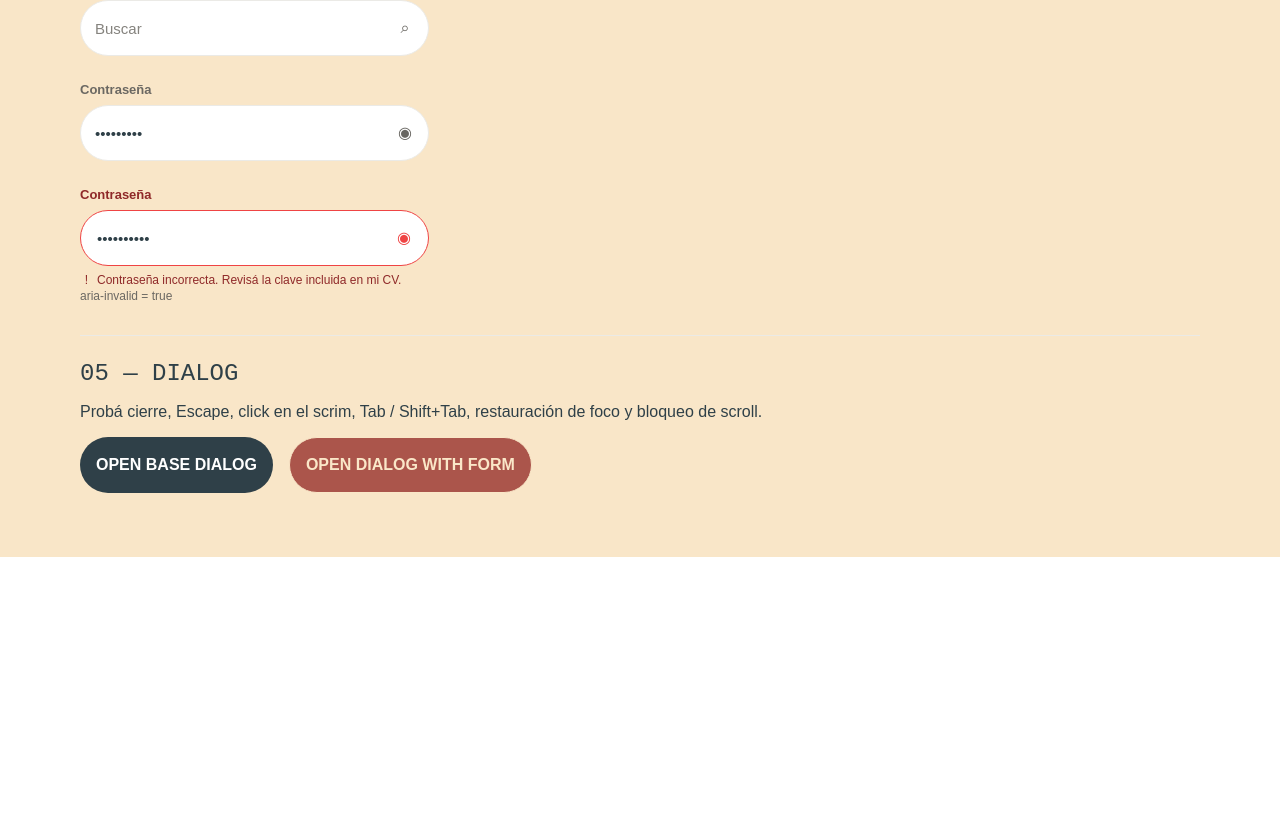
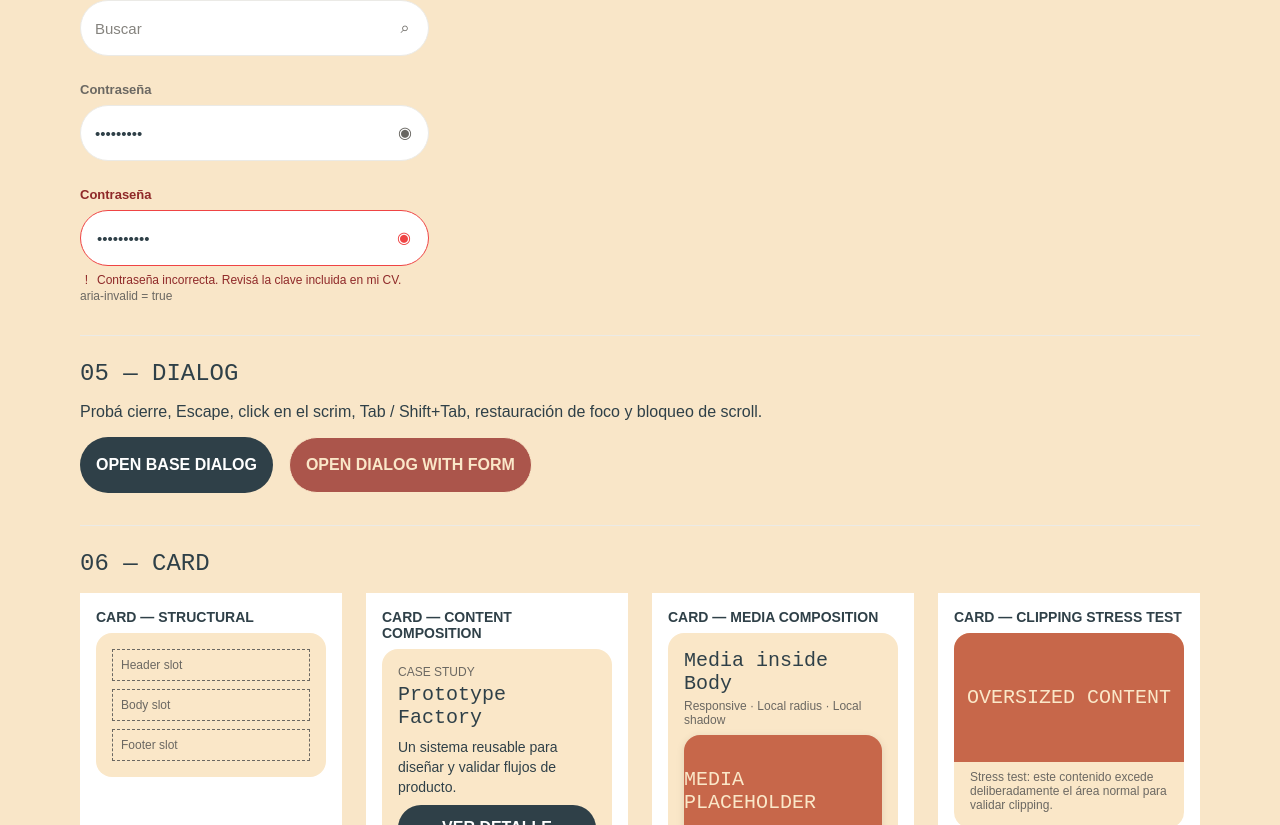
Before and after one commit to nooogt/portfolio, a React (Vite) app: page /dev/ui-primitives in a window 1280 px wide. Shown: the part 1975-2800 px from the top of the page. Before the commit the page ends 2532 px from the top, so only its background shows below. Built offline with nearby package versions, Linux system fonts and the light colour scheme.

Commit message:
feat: add card primitive

```diff
--- /dev/null
+++ b/src/components/ui/Card.css
@@ -0,0 +1,23 @@
+.card {
+  display: flex;
+  inline-size: 100%;
+  flex-direction: column;
+  gap: var(--space-sm);
+  overflow: hidden;
+  padding: var(--card-padding);
+  border-radius: var(--card-radius-default);
+  background: var(--card-bg-elevated);
+}
+
+.card__header,
+.card__body,
+.card__footer {
+  display: flex;
+  min-inline-size: 0;
+  inline-size: 100%;
+  flex-direction: column;
+}
+
+.card__body {
+  gap: var(--space-sm);
+}
--- /dev/null
+++ b/src/components/ui/Card.tsx
@@ -0,0 +1,31 @@
+import type { HTMLAttributes } from 'react'
+import './Card.css'
+
+export function Card({ className, ...props }: HTMLAttributes<HTMLDivElement>) {
+  const classes = ['card', className].filter(Boolean).join(' ')
+  return <div className={classes} {...props} />
+}
+
+export function CardHeader({
+  className,
+  ...props
+}: HTMLAttributes<HTMLDivElement>) {
+  const classes = ['card__header', className].filter(Boolean).join(' ')
+  return <div className={classes} {...props} />
+}
+
+export function CardBody({
+  className,
+  ...props
+}: HTMLAttributes<HTMLDivElement>) {
+  const classes = ['card__body', className].filter(Boolean).join(' ')
+  return <div className={classes} {...props} />
+}
+
+export function CardFooter({
+  className,
+  ...props
+}: HTMLAttributes<HTMLDivElement>) {
+  const classes = ['card__footer', className].filter(Boolean).join(' ')
+  return <div className={classes} {...props} />
+}
--- a/src/routes/dev/UiPrimitivesRoute.css
+++ b/src/routes/dev/UiPrimitivesRoute.css
@@ -181,6 +181,75 @@
   line-height: 1.429;
 }
 
+.ui-primitives__card-grid {
+  display: grid;
+  grid-template-columns: repeat(auto-fit, minmax(min(100%, 260px), 1fr));
+  gap: var(--space-lg);
+}
+
+.ui-primitives__card-example {
+  display: grid;
+  align-content: start;
+  gap: var(--space-sm);
+  padding: var(--space-md);
+  background: var(--color-bg-surface);
+}
+
+.ui-primitives__card-slot {
+  padding: var(--space-sm);
+  border: 1px dashed var(--color-text-secondary);
+  color: var(--color-text-secondary);
+  font-size: var(--font-size-xs);
+}
+
+.ui-primitives__card-header-content {
+  gap: var(--space-xs);
+}
+
+.ui-primitives__card-eyebrow,
+.ui-primitives__card-caption {
+  color: var(--color-text-secondary);
+  font-size: var(--font-size-xs);
+}
+
+.ui-primitives__card-title {
+  font-family: var(--font-family-display);
+  font-size: var(--font-size-xl);
+  font-weight: 400;
+}
+
+.ui-primitives__card-copy {
+  margin: 0;
+  font-size: 14px;
+  line-height: 1.429;
+}
+
+.ui-primitives__card-media {
+  display: grid;
+  inline-size: 100%;
+  max-inline-size: 100%;
+  aspect-ratio: 16 / 9;
+  place-items: center;
+  background: var(--color-brand-primary);
+  color: var(--color-brand-primary-foreground);
+  font-family: var(--font-family-display);
+  font-size: var(--font-size-xl);
+}
+
+.ui-primitives__card-media--composition {
+  border-radius: var(--radius-lg);
+  box-shadow:
+    0 var(--shadow-sm-y) var(--shadow-sm-blur)
+    var(--shadow-sm-color);
+}
+
+.ui-primitives__card-media--stress {
+  inline-size: calc(100% + (var(--card-padding) * 2));
+  max-inline-size: none;
+  margin-block-start: calc(var(--card-padding) * -1);
+  margin-inline: calc(var(--card-padding) * -1);
+}
+
 @media (max-width: 520px) {
   .ui-primitives__row {
     gap: var(--space-sm);
--- a/src/routes/dev/UiPrimitivesRoute.tsx
+++ b/src/routes/dev/UiPrimitivesRoute.tsx
@@ -6,6 +6,7 @@ import {
   type CircleButtonSize,
 } from '../../components/ui/CircleButton'
 import { Input } from '../../components/ui/Input'
+import { Card, CardBody, CardFooter, CardHeader } from '../../components/ui/Card'
 import {
   Dialog,
   DialogBody,
@@ -89,7 +90,7 @@ export function UiPrimitivesRoute() {
         <h1>DESIGN SYSTEM LAB</h1>
         <p>Use Tab / Shift+Tab para probar navegación por teclado.</p>
         <p className="ui-primitives__planned">
-          Próximamente: 06 — CARD · 07 — NAVIGATION
+          Próximamente: 07 — NAVIGATION
         </p>
       </header>
 
@@ -382,6 +383,88 @@ export function UiPrimitivesRoute() {
           </DialogFooter>
         </Dialog>
       </section>
+
+      <section className="ui-primitives__section">
+        <h2>06 — CARD</h2>
+        <div className="ui-primitives__card-grid">
+          <div className="ui-primitives__card-example">
+            <h3>CARD — STRUCTURAL</h3>
+            <Card>
+              <CardHeader>
+                <span className="ui-primitives__card-slot">Header slot</span>
+              </CardHeader>
+              <CardBody>
+                <span className="ui-primitives__card-slot">Body slot</span>
+              </CardBody>
+              <CardFooter>
+                <span className="ui-primitives__card-slot">Footer slot</span>
+              </CardFooter>
+            </Card>
+          </div>
+
+          <div className="ui-primitives__card-example">
+            <h3>CARD — CONTENT COMPOSITION</h3>
+            <Card>
+              <CardHeader className="ui-primitives__card-header-content">
+                <span className="ui-primitives__card-eyebrow">CASE STUDY</span>
+                <strong className="ui-primitives__card-title">
+                  Prototype Factory
+                </strong>
+              </CardHeader>
+              <CardBody>
+                <p className="ui-primitives__card-copy">
+                  Un sistema reusable para diseñar y validar flujos de producto.
+                </p>
+              </CardBody>
+              <CardFooter>
+                <Button size={46}>VER DETALLE</Button>
+              </CardFooter>
+            </Card>
+          </div>
+
+          <div className="ui-primitives__card-example">
+            <h3>CARD — MEDIA COMPOSITION</h3>
+            <Card>
+              <CardHeader className="ui-primitives__card-header-content">
+                <strong className="ui-primitives__card-title">
+                  Media inside Body
+                </strong>
+                <span className="ui-primitives__card-caption">
+                  Responsive · Local radius · Local shadow
+                </span>
+              </CardHeader>
+              <CardBody>
+                <div
+                  className="ui-primitives__card-media ui-primitives__card-media--composition"
+                  aria-hidden="true"
+                >
+                  MEDIA PLACEHOLDER
+                </div>
+              </CardBody>
+            </Card>
+          </div>
+
+          <div className="ui-primitives__card-example">
+            <h3>CARD — CLIPPING STRESS TEST</h3>
+            <Card>
+              <CardBody>
+                <div
+                  className="ui-primitives__card-media ui-primitives__card-media--stress"
+                  aria-hidden="true"
+                >
+                  OVERSIZED CONTENT
+                </div>
+              </CardBody>
+              <CardFooter>
+                <span className="ui-primitives__card-caption">
+                  Stress test: este contenido excede deliberadamente el área
+                  normal para validar clipping.
+                </span>
+              </CardFooter>
+            </Card>
+          </div>
+        </div>
+      </section>
     </div>
   )
 }
```
